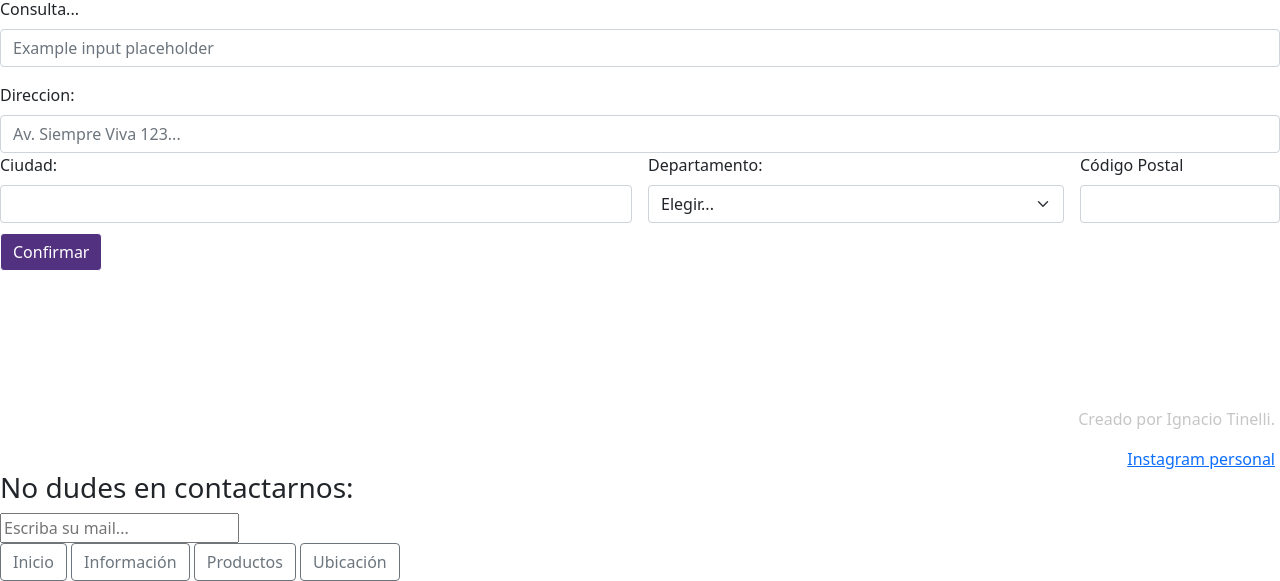
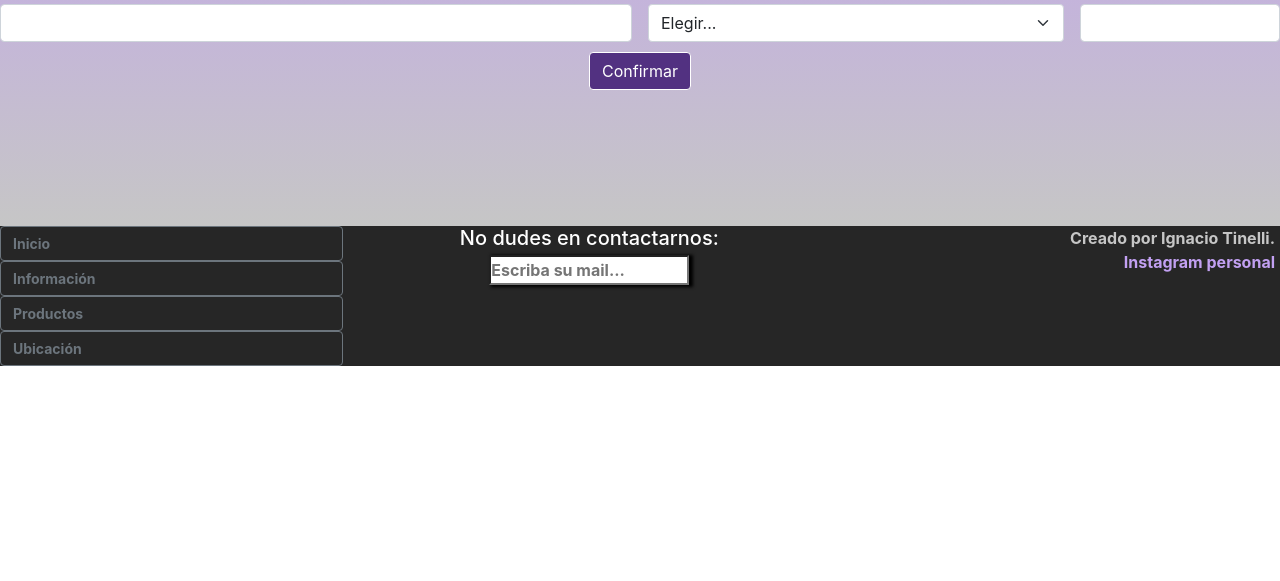
Before and after one commit to tinellignacio/bazar-del-chef, a website: page contacto.html in a window 1280 px wide. Shown: the part 350-931 px from the top of the page. After the commit the page ends 800 px from the top, so only its background shows below. Drawn offline with nearby package versions, Linux system fonts and the light colour scheme; the site is published under a folder, as on GitHub Pages, so addresses that start at the root find nothing.

Commit message:
Todo suelto (08/04/2022)

```diff
--- a/contacto.html
+++ b/contacto.html
@@ -5,7 +5,7 @@
     <meta http-equiv="X-UA-Compatible" content="IE=edge">
     <meta name="viewport" content="width=device-width, initial-scale=1.0">
     <link href="https://cdn.jsdelivr.net/npm/bootstrap@5.1.3/dist/css/bootstrap.min.css" rel="stylesheet" integrity="sha384-1BmE4kWBq78iYhFldvKuhfTAU6auU8tT94WrHftjDbrCEXSU1oBoqyl2QvZ6jIW3" crossorigin="anonymous">
-    <link rel="stylesheet" href="/css/style.css">
+    <link rel="stylesheet" href="style.css">
     <title>Bazar del Chef</title>
 </head>
 <body>
```
Also changed, not shown: index.html (+1 -1 lines), informacion.html (+1 -1 lines), productos.html (+1 -1 lines), ubicacion.html (+1 -1 lines), style.css (renamed from css/style.css), 2 other files.
